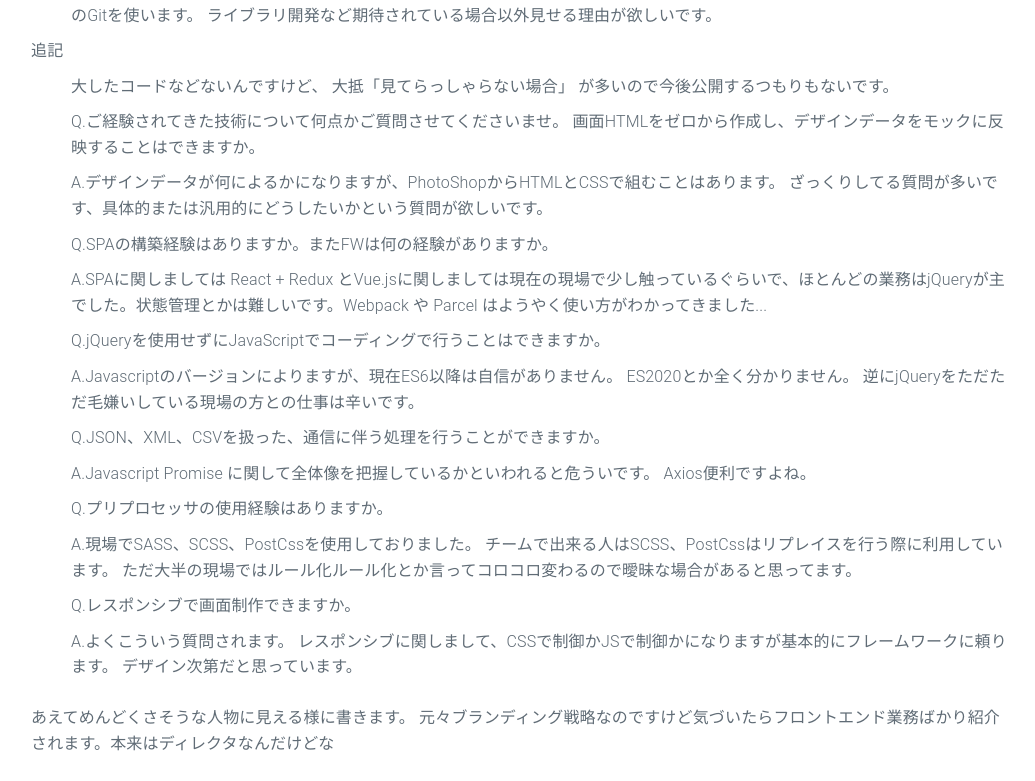
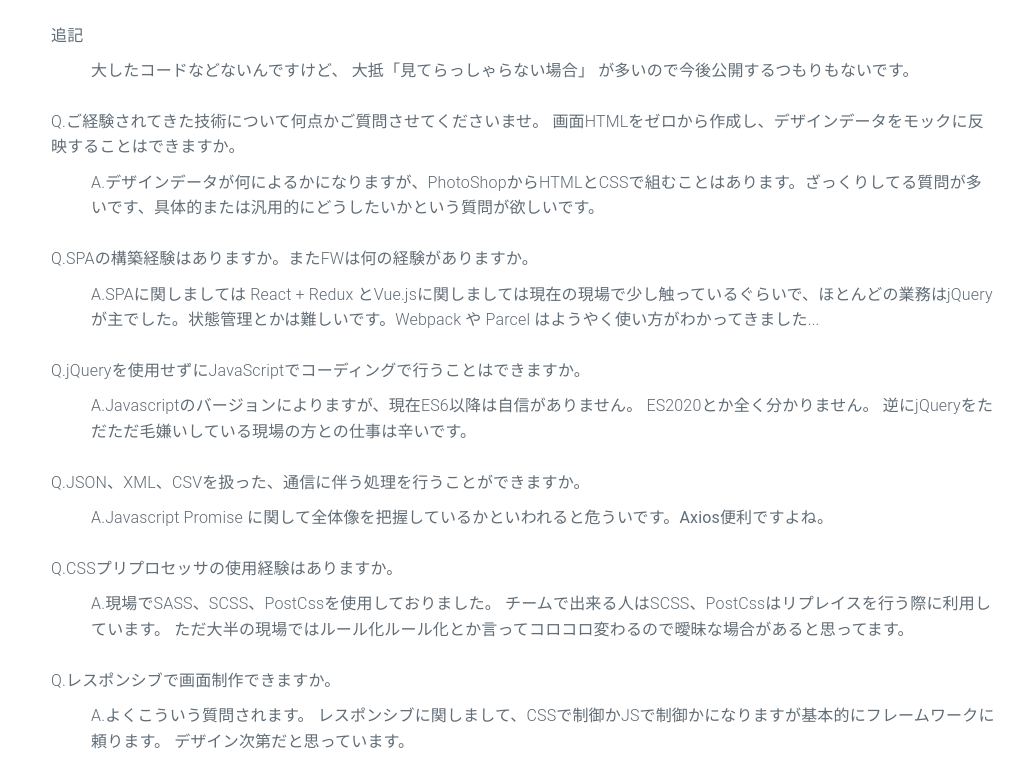
Before and after one commit to ProblemaResolt/official, a React app: page /About in a window 1280 px wide. Shown: the part 591-1372 px from the top of the page, without its empty margins (117-1152 px from the left). Built offline with nearby package versions, Linux system fonts and the light colour scheme; the HTML template or start-up script is replaced by a standard one.

Commit message:
ReactDom追加

```diff
--- a/src/components/Contents/About.tsx
+++ b/src/components/Contents/About.tsx
@@ -1,5 +1,6 @@
 
 import * as React from "react";
+import * as ReactDOM from 'react-dom';
 import "../../styles/Contents.scss";
 
 interface IProps { }
@@ -8,78 +9,76 @@ export default class Contents extends React.Component<IProps> {
   public render() {
     return (
       <React.Fragment>
+        <section>
           <h2>About</h2>
           <p>Arch Linuxがさいきんすきです<br />
             Thinkpad見ると欲しくなります。</p>
-
-        <p>サッカーなどはものすごく好きですのが
-話しかけないでもらえると喜びます。
-（面倒くさい人間なので...)</p>
-
-        <h3>【 よくあるご質問に関しまして】</h3>
+          <h3> よくあるご質問に関しまして</h3>
           <p>ところどころ書く必要ないと思うかもしれませんが、実際あったので書いてます。</p>
           <dl>
-          <dd>Q.Githubなど公開できるソースコードをお持ちの場合は
-　書類選考通過率を高めるためにいただけますでしょうか。</dd>
-          <dd>A.GitHubで公開しているものに関しまして、
-　環境構築用のDockerの設定ファイルぐらいしかなくソースコードという部分では無い状態です。
+            <dd>Q.Githubなど公開できるソースコードをお持ちの場合は　書類選考通過率を高めるためにいただけますでしょうか。</dd>
+            <dd>A.GitHubで公開しているものに関しまして、環境構築用のDockerの設定ファイルぐらいしかなくソースコードという部分では無い状態です。
    https://github.com/ProblemaResolt/Problema
    基本個人開発のものはプライベートですし、チーム開発の場合はチームのGitを使います。
 　ライブラリ開発など期待されている場合以外見せる理由が欲しいです。</dd>
+          </dl>
+          <dl>
             <dt>追記</dt>
             <dd>大したコードなどないんですけど、
                     大抵「見てらっしゃらない場合」 が多いので今後公開するつもりもないです。
           </dd>
+          </dl>
+          <dl>
+            <dt>
+              Q.ご経験されてきた技術について何点かご質問させてくださいませ。
+画面HTMLをゼロから作成し、デザインデータをモックに反映することはできますか。</dt>
             <dd>
-            Q.ご経験されてきた技術について何点かご質問させてくださいませ。
-画面HTMLをゼロから作成し、デザインデータをモックに反映することはできますか。</dd>
+              A.デザインデータが何によるかになりますが、PhotoShopからHTMLとCSSで組むことはあります。ざっくりしてる質問が多いです、具体的または汎用的にどうしたいかという質問が欲しいです。
+          </dd>
+          </dl>
+          <dl>
+            <dt>
+              Q.SPAの構築経験はありますか。またFWは何の経験がありますか。
+          </dt>
             <dd>
-            A.デザインデータが何によるかになりますが、PhotoShopからHTMLとCSSで組むことはあります。
-ざっくりしてる質問が多いです、具体的または汎用的にどうしたいかという質問が欲しいです。</dd>
-          <dd>
-            Q.SPAの構築経験はありますか。またFWは何の経験がありますか。</dd>
-          <dd>
-            A.SPAに関しましては React + Redux とVue.jsに関しましては現在の現場で少し触っているぐらいで、ほとんどの業務はjQueryが主でした。状態管理とかは難しいです。Webpack や Parcel はようやく使い方がわかってきました...</dd>
-          <dd>
-            Q.jQueryを使用せずにJavaScriptでコーディングで行うことはできますか。</dd>
+              A.SPAに関しましては React + Redux とVue.jsに関しましては現在の現場で少し触っているぐらいで、ほとんどの業務はjQueryが主でした。状態管理とかは難しいです。Webpack や Parcel はようやく使い方がわかってきました...
+      </dd>
+          </dl>
+          <dl>
+            <dt>
+              Q.jQueryを使用せずにJavaScriptでコーディングで行うことはできますか。</dt>
             <dd>
               A.Javascriptのバージョンによりますが、現在ES6以降は自信がありません。
                            ES2020とか全く分かりません。
 　逆にjQueryをただただ毛嫌いしている現場の方との仕事は辛いです。</dd>
-          <dd>
-            Q.JSON、XML、CSVを扱った、通信に伴う処理を行うことができますか。</dd>
+          </dl>
+          <dl>
+            <dt>
+              Q.JSON、XML、CSVを扱った、通信に伴う処理を行うことができますか。</dt>
             <dd>
               A.Javascript Promise に関して全体像を把握しているかといわれると危ういです。
-　Axios便利ですよね。</dd>
-          <dd>
-            Q.プリプロセッサの使用経験はありますか。</dd>
+　<strong>Axios便利ですよね。</strong>
+            </dd>
+          </dl>
+          <dl>
+            <dt>
+              Q.CSSプリプロセッサの使用経験はありますか。</dt>
             <dd>
               A.現場でSASS、SCSS、PostCssを使用しておりました。
                            チームで出来る人はSCSS、PostCssはリプレイスを行う際に利用しています。
 　ただ大半の現場ではルール化ルール化とか言ってコロコロ変わるので曖昧な場合があると思ってます。</dd>
-          <dd>
-            Q.レスポンシブで画面制作できますか。</dd>
+          </dl>
+          <dl>
+            <dt>
+              Q.レスポンシブで画面制作できますか。</dt>
             <dd>
               A.よくこういう質問されます。
                レスポンシブに関しまして、CSSで制御かJSで制御かになりますが基本的にフレームワークに頼ります。
              デザイン次第だと思っています。</dd>
           </dl>
           <p>あえてめんどくさそうな人物に見える様に書きます。
-            元々ブランディング戦略なのですけど気づいたらフロントエンド業務ばかり紹介されます。本来はディレクタなんだけどな</p>
-        <p>以上です。</p>
-        <h3>このさきやってみたいこと</h3>
-            やってみたいことと漠然と書いてあるのですけれども、
-            聞いていただけると喜びますっ！
-
-          <h4> 企業人事採用の方々へ言いたい事</h4>
-            人としてひどい方が多すぎる為あえて書かせてください。
-
-            メッセージの内容がどれだけ丁寧でも
-            「とりあえず履歴書持って面談に来い」だけのメッセージは本当に多いです。
-            現場の方とちゃんと協議していないことが多く、「大手と業務提携しています。」というメッセージより具体性がほしいです。
-
-            本当勘弁してください。
-
+            元々企業のブランディング戦略担当だったりなのですけど気づいたらフロントエンド業務ばかり紹介されます。本来はディレクタなんだけどな</p>
+          <p>以上です。</p>        </section>
       </React.Fragment>
     );
   }
--- a/src/components/Contents/Career.tsx
+++ b/src/components/Contents/Career.tsx
@@ -1,5 +1,6 @@
 
 import * as React from "react";
+import * as ReactDOM from 'react-dom';
 import "../../styles/Contents.scss";
 
 interface IProps { }
@@ -9,6 +10,17 @@ export default class Contents extends React.Component<IProps> {
     return (
       <React.Fragment>
         <h2>Career</h2>
+        <ul>
+          <li>
+            <a href='#cygaems'>さいきん</a>
+          </li>
+          <li>
+            <a href='#toyotamedia'>そのまえ</a>
+          </li>
+          <li>
+            <a href='#hankoya'>もうすこしまえ</a>
+          </li>
+        </ul>
         <table>
         <tbody>
           <th>現在</th>
@@ -16,14 +28,14 @@ export default class Contents extends React.Component<IProps> {
           </tbody>
         </table>
        <table>
-       <tbody>
+       <tbody id="cygaems">
           <tr>
             <th>企業名</th>
             <td>Cygames</td>
           </tr>
           <tr>
             <th>業態</th>
-            <td>常駐</td>
+            <td>常駐委託</td>
           </tr>
           <tr>
             <th>期間</th>
@@ -76,7 +88,7 @@ export default class Contents extends React.Component<IProps> {
           </tbody>
         </table>
        <table>
-       <tbody>
+       <tbody id="toyotamedia">
           <tr>
             <th>企業名</th>
             <td>トヨタメディアサービス</td>
@@ -127,7 +139,7 @@ export default class Contents extends React.Component<IProps> {
           </tbody>
         </table>
        <table>
-       <tbody>
+       <tbody id="hankoya">
           <tr>
             <th> 企業名</th>
             <td>ハンコヤドットコム</td>
```
Also changed, not shown: 1 other file (tests, documents, lock files or other folders). Lines whose indentation alone changed are shown as unchanged.
